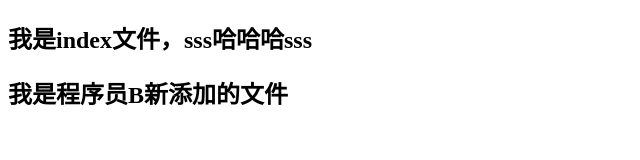
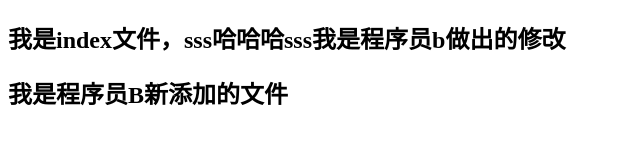
Before and after one commit to zhiwei001/git-demo, a plain HTML site: page index.html in a window 1280 px wide. Shown: the whole page, without its empty margins (0-640 px from the left). Drawn offline with Linux system fonts and the light colour scheme.

Commit message:
程序员修改了index.html文件

```diff
--- a/index.html
+++ b/index.html
@@ -9,7 +9,7 @@
 </head>
 
 <body>
-    <h2>我是index文件，sss哈哈哈sss</h2>
+    <h2>我是index文件，sss哈哈哈sss我是程序员b做出的修改</h2>
     <h2>我是程序员B新添加的文件</h2>
 </body>
 
```
